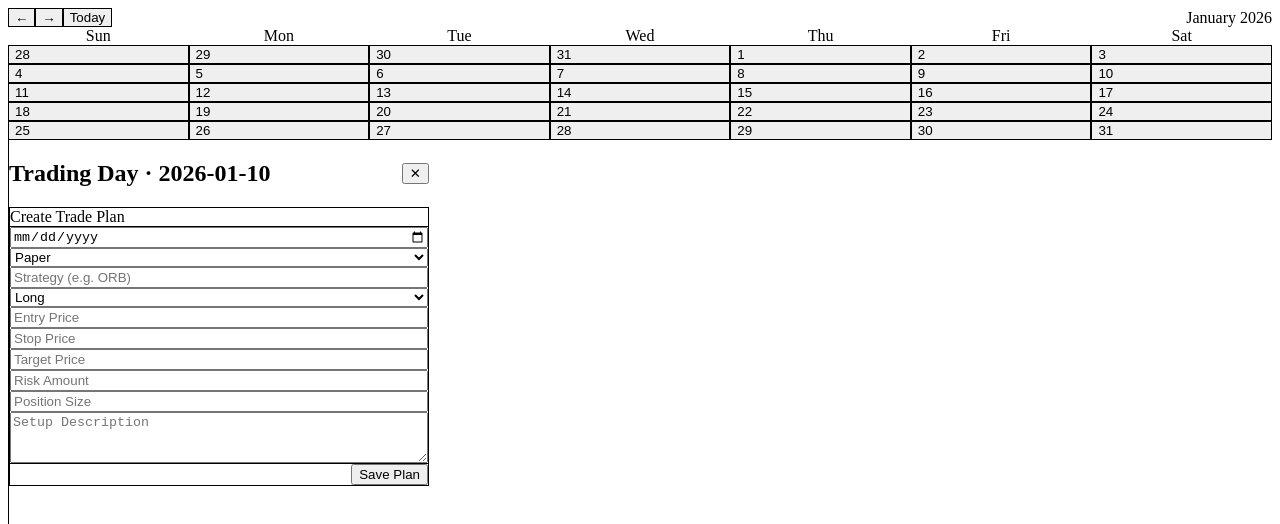
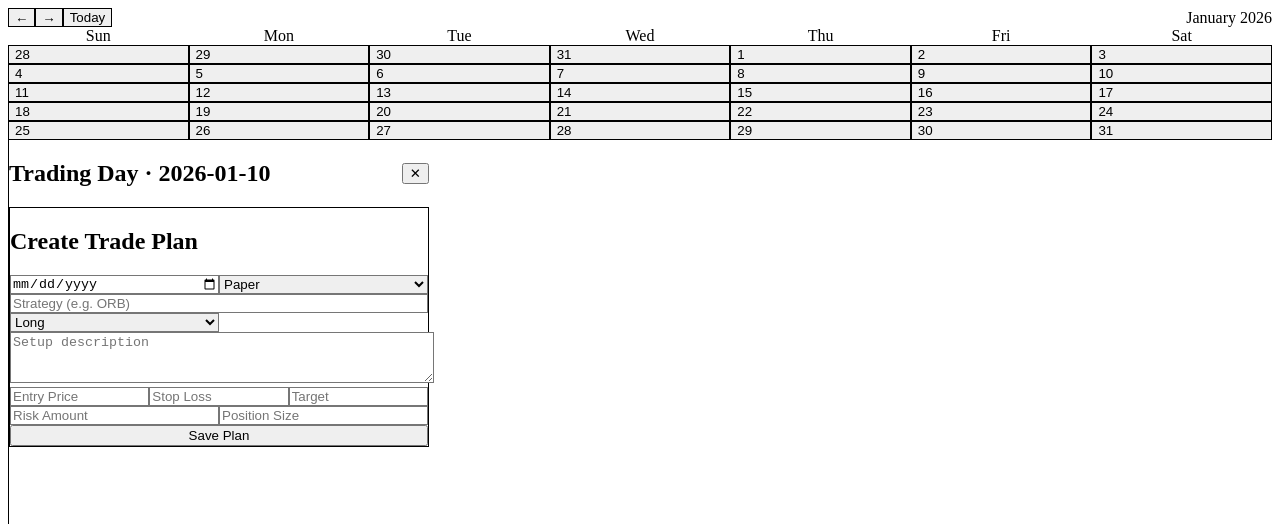
Before and after one commit to Amithsk/MarketVisualization, a Next.js app in the folder TradeJournal/frontend/: page /calendar in a window 1280 px wide. Both pictures are taken after a click on the button "10". Shown: the top 524 px of the page. Built offline with nearby package versions, Linux system fonts and the light colour scheme.

Commit message:
Phase2 commit

```diff
--- a/TradeJournal/frontend/components/trade/TradePlanForm.tsx
+++ b/TradeJournal/frontend/components/trade/TradePlanForm.tsx
@@ -1,12 +1,8 @@
-"use client"
+"use client";
 
-import { useState } from "react"
+import { useState } from "react";
 
-type Props = {
-  onSubmit: (payload: any) => Promise<void>
-}
-
-export default function TradePlanForm({ onSubmit }: Props) {
+export default function TradePlanForm({ onSubmit }: { onSubmit: (data: any) => void }) {
   const [form, setForm] = useState({
     plan_date: "",
     trade_mode: "PAPER",
@@ -18,63 +14,73 @@ export default function TradePlanForm({ onSubmit }: Props) {
     planned_target_price: "",
     planned_risk_amount: "",
     planned_position_size: "",
-  })
-
-  const update = (k: string, v: any) =>
-    setForm((p) => ({ ...p, [k]: v }))
-
-  const submit = async () => {
-    await onSubmit({
-      ...form,
-      planned_entry_price: Number(form.planned_entry_price),
-      planned_stop_price: Number(form.planned_stop_price),
-      planned_target_price: Number(form.planned_target_price || 0),
-      planned_risk_amount: Number(form.planned_risk_amount),
-      planned_position_size: Number(form.planned_position_size),
-    })
-  }
+  });
 
   return (
-    <div className="bg-white rounded-xl border shadow-sm">
-      <div className="px-6 py-4 border-b text-lg font-semibold">
+    <div className="max-w-3xl mx-auto bg-white rounded-xl shadow-sm border p-6 space-y-6">
+      <h2 className="text-xl font-semibold text-gray-800">
         Create Trade Plan
-      </div>
+      </h2>
 
-      <div className="px-6 py-4 grid grid-cols-1 md:grid-cols-2 gap-4">
-        <input className="input" type="date" onChange={(e) => update("plan_date", e.target.value)} />
-        <select className="input" onChange={(e) => update("trade_mode", e.target.value)}>
+      <div className="grid grid-cols-2 gap-4">
+        <input
+          type="date"
+          className="border rounded-md px-3 py-2"
+          value={form.plan_date}
+          onChange={(e) => setForm({ ...form, plan_date: e.target.value })}
+        />
+
+        <select
+          className="border rounded-md px-3 py-2"
+          value={form.trade_mode}
+          onChange={(e) => setForm({ ...form, trade_mode: e.target.value })}
+        >
           <option value="PAPER">Paper</option>
           <option value="REAL">Real</option>
         </select>
 
-        <input className="input" placeholder="Strategy (e.g. ORB)" onChange={(e) => update("strategy", e.target.value)} />
-        <select className="input" onChange={(e) => update("position_type", e.target.value)}>
+        <input
+          placeholder="Strategy (e.g. ORB)"
+          className="border rounded-md px-3 py-2 col-span-2"
+          onChange={(e) => setForm({ ...form, strategy: e.target.value })}
+        />
+
+        <select
+          className="border rounded-md px-3 py-2"
+          value={form.position_type}
+          onChange={(e) => setForm({ ...form, position_type: e.target.value })}
+        >
           <option value="LONG">Long</option>
           <option value="SHORT">Short</option>
         </select>
-
-        <input className="input" placeholder="Entry Price" />
-        <input className="input" placeholder="Stop Price" />
-        <input className="input" placeholder="Target Price" />
-        <input className="input" placeholder="Risk Amount" />
-        <input className="input" placeholder="Position Size" />
+      </div>
 
       <textarea
-          className="input md:col-span-2"
-          placeholder="Setup Description"
+        placeholder="Setup description"
+        className="border rounded-md px-3 py-2 w-full"
         rows={3}
-          onChange={(e) => update("setup_description", e.target.value)}
+        onChange={(e) =>
+          setForm({ ...form, setup_description: e.target.value })
+        }
       />
+
+      <div className="grid grid-cols-3 gap-4">
+        <input placeholder="Entry Price" className="border rounded-md px-3 py-2" />
+        <input placeholder="Stop Loss" className="border rounded-md px-3 py-2" />
+        <input placeholder="Target" className="border rounded-md px-3 py-2" />
       </div>
 
-      <div className="px-6 py-4 border-t flex justify-end">
+      <div className="grid grid-cols-2 gap-4">
+        <input placeholder="Risk Amount" className="border rounded-md px-3 py-2" />
+        <input placeholder="Position Size" className="border rounded-md px-3 py-2" />
+      </div>
+
       <button
-          onClick={submit}
-          className="px-4 py-2 bg-blue-600 text-white rounded hover:bg-blue-700"
+        onClick={() => onSubmit(form)}
+        className="w-full bg-blue-600 text-white py-2 rounded-md hover:bg-blue-700 transition"
       >
         Save Plan
       </button>
     </div>
-    </div>
-  )
+  );
 }
--- a/TradeJournal/frontend/components/trade/TradeReviewForm.tsx
+++ b/TradeJournal/frontend/components/trade/TradeReviewForm.tsx
@@ -1,13 +1,9 @@
-"use client"
+"use client";
 
-import { useState } from "react"
+import { useState } from "react";
 
-type Props = {
-  onSubmit: (payload: any) => Promise<void>
-}
-
-export default function TradeReviewForm({ onSubmit }: Props) {
-  const [form, setForm] = useState({
+export default function TradeReviewForm({ onSubmit }: { onSubmit: (data: any) => void }) {
+  const [review, setReview] = useState({
     exit_reason: "",
     followed_entry_rules: true,
     followed_stop_rules: true,
@@ -16,53 +12,36 @@ export default function TradeReviewForm({ onSubmit }: Props) {
     market_context: "TRENDING",
     learning_insight: "",
     trade_grade: "A",
-  })
-
-  const update = (k: string, v: any) =>
-    setForm((p) => ({ ...p, [k]: v }))
+  });
 
   return (
-    <div className="bg-white rounded-xl border shadow-sm">
-      <div className="px-6 py-4 border-b text-lg font-semibold">
-        Trade Review
-      </div>
+    <div className="bg-white border rounded-xl p-6 space-y-4">
+      <h3 className="text-lg font-semibold">Post-Trade Review</h3>
 
-      <div className="px-6 py-4 space-y-4">
-        <select className="input" onChange={(e) => update("exit_reason", e.target.value)}>
+      <select
+        className="border rounded-md px-3 py-2 w-full"
+        onChange={(e) => setReview({ ...review, exit_reason: e.target.value })}
+      >
         <option value="">Exit Reason</option>
         <option value="STOP_HIT">Stop Hit</option>
         <option value="TARGET_HIT">Target Hit</option>
       </select>
 
-        <select className="input" onChange={(e) => update("emotional_state", e.target.value)}>
-          <option>CALM</option>
-          <option>HESITANT</option>
-          <option>FEARFUL</option>
-          <option>CONFIDENT</option>
-        </select>
-
       <textarea
-          className="input"
-          placeholder="Learning Insight"
+        placeholder="What did you learn?"
+        className="border rounded-md px-3 py-2 w-full"
         rows={3}
-          onChange={(e) => update("learning_insight", e.target.value)}
+        onChange={(e) =>
+          setReview({ ...review, learning_insight: e.target.value })
+        }
       />
 
-        <select className="input" onChange={(e) => update("trade_grade", e.target.value)}>
-          <option>A</option>
-          <option>B</option>
-          <option>C</option>
-        </select>
-      </div>
-
-      <div className="px-6 py-4 border-t flex justify-end">
       <button
-          onClick={() => onSubmit(form)}
-          className="px-4 py-2 bg-purple-600 text-white rounded"
+        onClick={() => onSubmit(review)}
+        className="bg-green-600 text-white px-4 py-2 rounded-md hover:bg-green-700"
       >
         Submit Review
       </button>
     </div>
-    </div>
-  )
+  );
 }
--- a/TradeJournal/frontend/components/trade/TradeSummary.tsx
+++ b/TradeJournal/frontend/components/trade/TradeSummary.tsx
@@ -1,43 +1,30 @@
-"use client"
+export default function TradeSummary({ trade }: { trade: any }) {
+  if (!trade) return null;
 
-type Props = {
-  planStatus?: string
-  tradeId?: number
-  onExecute: () => void
-  onExit: () => void
-}
+  return (
+    <div className="bg-gray-50 border rounded-xl p-4 space-y-2">
+      <h3 className="font-semibold text-gray-700">Trade Summary</h3>
 
-export default function TradeSummary({
-  planStatus,
-  tradeId,
-  onExecute,
-  onExit,
-}: Props) {
-  return (
-    <div className="bg-white rounded-xl border shadow-sm">
-      <div className="px-6 py-4 border-b text-lg font-semibold">
-        Trade Actions
-      </div>
+      <div className="grid grid-cols-2 text-sm gap-y-1">
+        <span className="text-gray-500">Symbol</span>
+        <span>{trade.symbol}</span>
 
-      <div className="px-6 py-6 flex gap-4">
-        {planStatus === "PLANNED" && (
-          <button
-            onClick={onExecute}
-            className="px-4 py-2 bg-green-600 text-white rounded"
-          >
-            Execute Trade
-          </button>
-        )}
+        <span className="text-gray-500">Side</span>
+        <span>{trade.side}</span>
 
-        {tradeId && (
-          <button
-            onClick={onExit}
-            className="px-4 py-2 bg-red-600 text-white rounded"
-          >
-            Exit Trade
-          </button>
+        <span className="text-gray-500">Quantity</span>
+        <span>{trade.quantity}</span>
+
+        <span className="text-gray-500">Entry</span>
+        <span>{trade.entry_price}</span>
+
+        {trade.exit_price && (
+          <>
+            <span className="text-gray-500">Exit</span>
+            <span>{trade.exit_price}</span>
+          </>
         )}
       </div>
     </div>
-  )
+  );
 }
```
Lines whose indentation alone changed are shown as unchanged.
